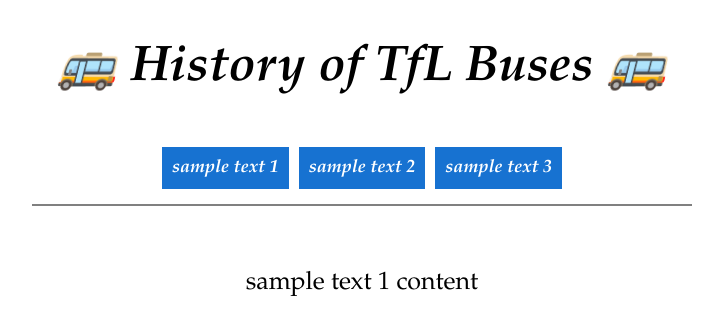
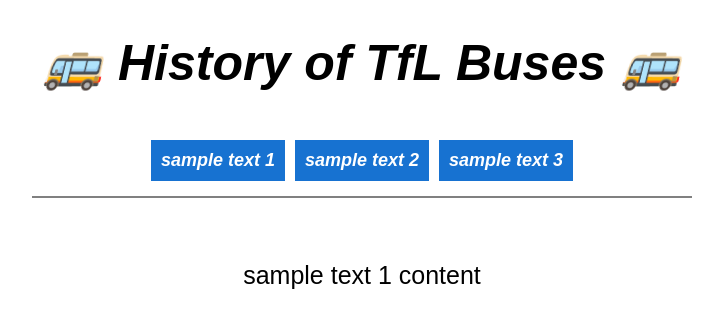
Before and after one commit to FinLSoftwire/busboardreact, a React (Create React App) app: page /history in a window 1280 px wide. Shown: the top 334 px of the page, without its empty margins (278-1001 px from the left). Built offline with nearby package versions, Linux system fonts and the light colour scheme.

Commit message:
Fixed css merge conflicts

```diff
--- a/src/sitewide.css
+++ b/src/sitewide.css
@@ -7,7 +7,7 @@
     --error-color-dark: #AE1414;
     --error-color-light: pink;
     --search-bar-background: #F5F5F5;
-    --default-font: garamond;
+    --default-font: arial;
 }
 
 
```
